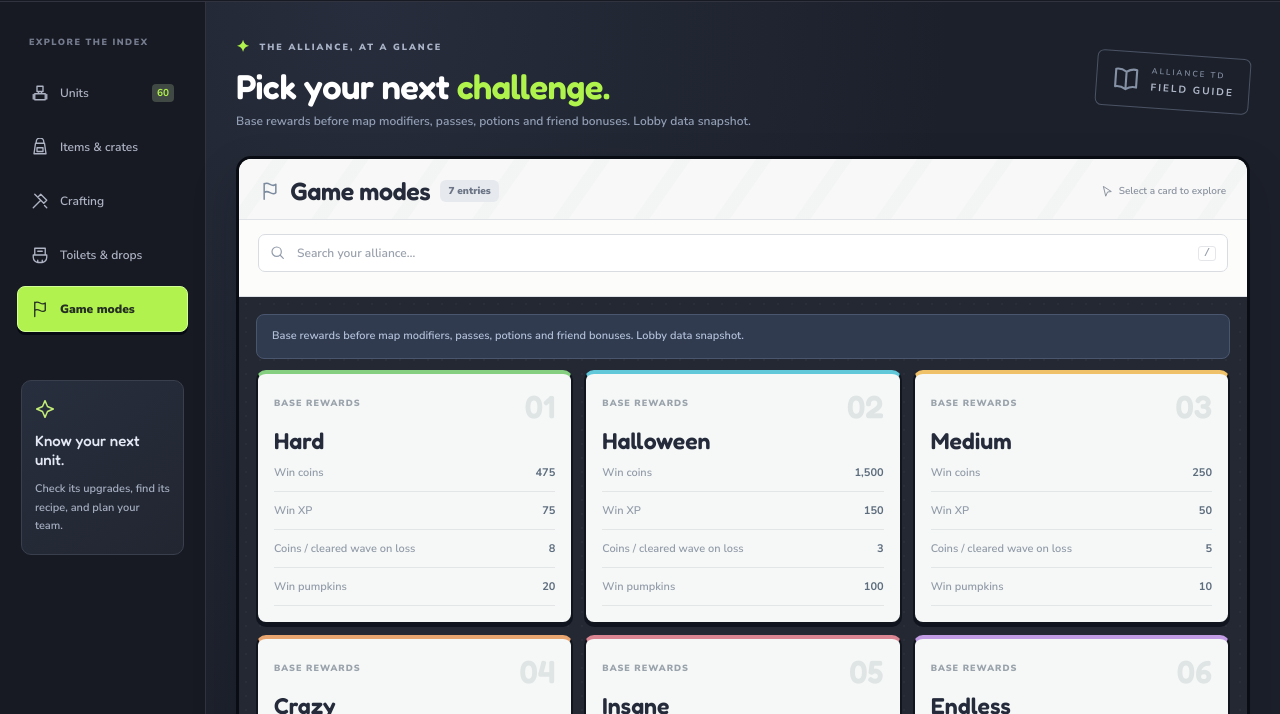
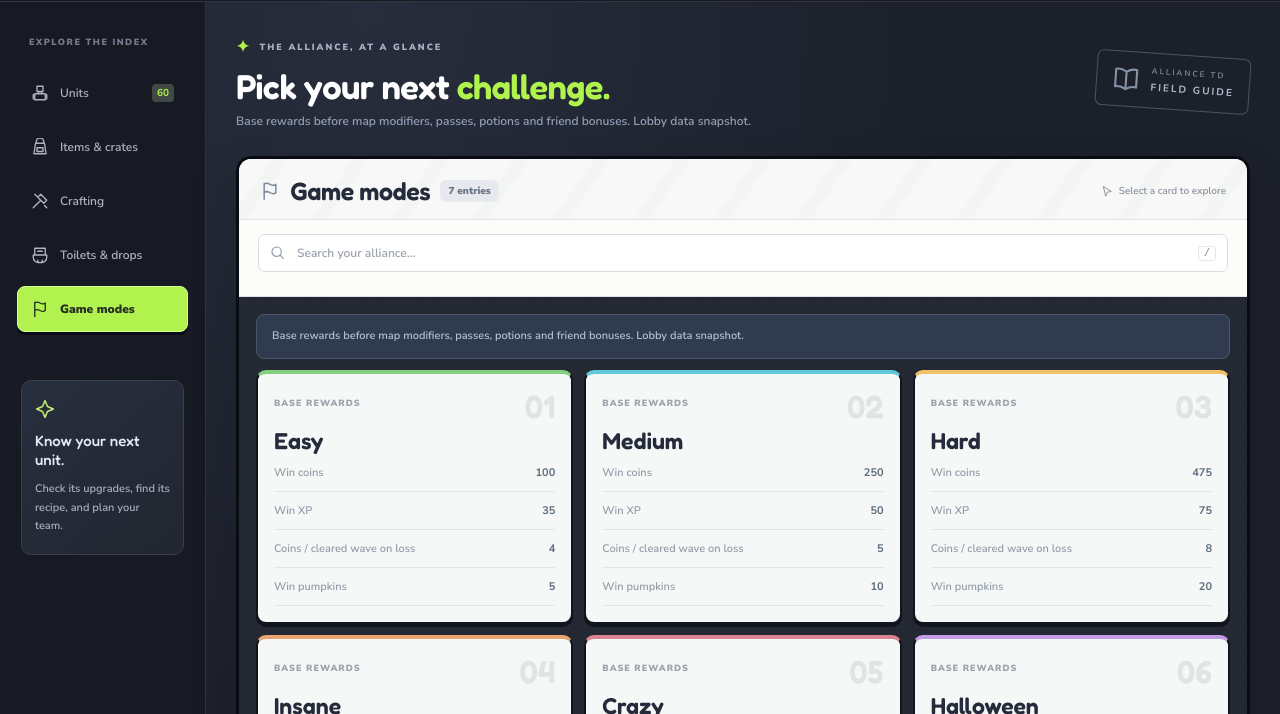
Before and after one commit to AllianceTD/alliance-td-index, a website with bundled scripts: page docs/index.html in a window 1280 px wide. Both pictures are taken after a click on the link "Game modes". Shown: the part 86-800 px from the top of the page. Built offline with nearby package versions, Linux system fonts and the light colour scheme.

Commit message:
Order game modes by progression difficulty

```diff
--- a/docs/app.js
+++ b/docs/app.js
@@ -94,7 +94,9 @@ function renderCatalog(){
   const list=Object.entries(DATA.drops).filter(([name,drops])=>matches(`${name} ${drops.map(x=>x.Item).join(' ')}`));count=list.length;
   html=`<div class="info-banner">${esc(t('enemyHint'))} ${esc(t('dropNote'))}</div>`+list.map(([name,drops])=>`<article class="enemy-card"><div class="enemy-icon">${icon('enemy')}</div><h3>${esc(name)}</h3><p>${t('dropChance')}</p>${drops.map(d=>`<div class="drop-item">${image(DATA.materials[d.Item]?.Icon,d.Item)}<span>${esc(d.Item)}</span><b>${chance(d.Chance)}</b></div>`).join('')}</article>`).join('');
  }else{
-  const list=Object.entries(DATA.modes).filter(([name])=>matches(name));count=list.length;
+  const modeOrder=['Easy','Medium','Hard','Insane','Crazy','Halloween','Endless'];
+  const modeRank=name=>modeOrder.includes(name)?modeOrder.indexOf(name):modeOrder.length;
+  const list=Object.entries(DATA.modes).sort(([a],[b])=>modeRank(a)-modeRank(b)||a.localeCompare(b)).filter(([name])=>matches(name));count=list.length;
   const colors=['#85cf80','#61c8da','#efc169','#e8a570','#da8591','#c29ce5','#8eb8e5'];
   html=`<div class="info-banner">${esc(t('modeHint'))}</div>`+list.map(([name,m],i)=>`<article class="mode-card" style="--mode-color:${colors[i]}"><span class="mode-number">0${i+1}</span><small>${t('baseRewards')}</small><h3>${esc(name)}</h3>${name==='Endless'?`<div class="mode-stat"><span>${lang==='en'?'Coins / cleared wave':'Монеты за волну'}</span><b>${fmt(m.CoinsPerClearedWave)}</b></div><div class="mode-stat"><span>${lang==='en'?'XP / cleared wave':'Опыт за волну'}</span><b>${fmt(m.XpPerClearedWave)}</b></div><p>${lang==='en'?'Additional rewards are rolled at wave milestones.':'На этапах волн разыгрываются дополнительные награды.'}</p>`:[['winCoins',m.WinCoins],['winXp',m.XpEarn],['loseCoins',m.CoinsPerClearedWave],['winPumpkins',m.WinPumpkins]].map(([key,value])=>`<div class="mode-stat"><span>${t(key)}</span><b>${fmt(value||0)}</b></div>`).join('')}</article>`).join('');
  }
--- a/docs/index.html
+++ b/docs/index.html
@@ -46,6 +46,6 @@
   <div id="compare-bar" class="compare-bar" hidden><span id="compare-count"></span><button id="compare-open" data-i18n="compare">Compare units</button><button id="compare-clear" aria-label="Clear comparison">×</button></div>
   <dialog id="compare-dialog"><div class="dialog-header"><h2 data-i18n="comparison">Unit comparison</h2><button id="compare-close" aria-label="Close comparison">×</button></div><div id="comparison-content"></div></dialog>
   <div id="toast" class="toast" role="status" hidden></div>
-  <script type="module" src="app.js?v=unit-sources-2"></script>
+  <script type="module" src="app.js?v=mode-order-1"></script>
 </body>
 </html>
```
